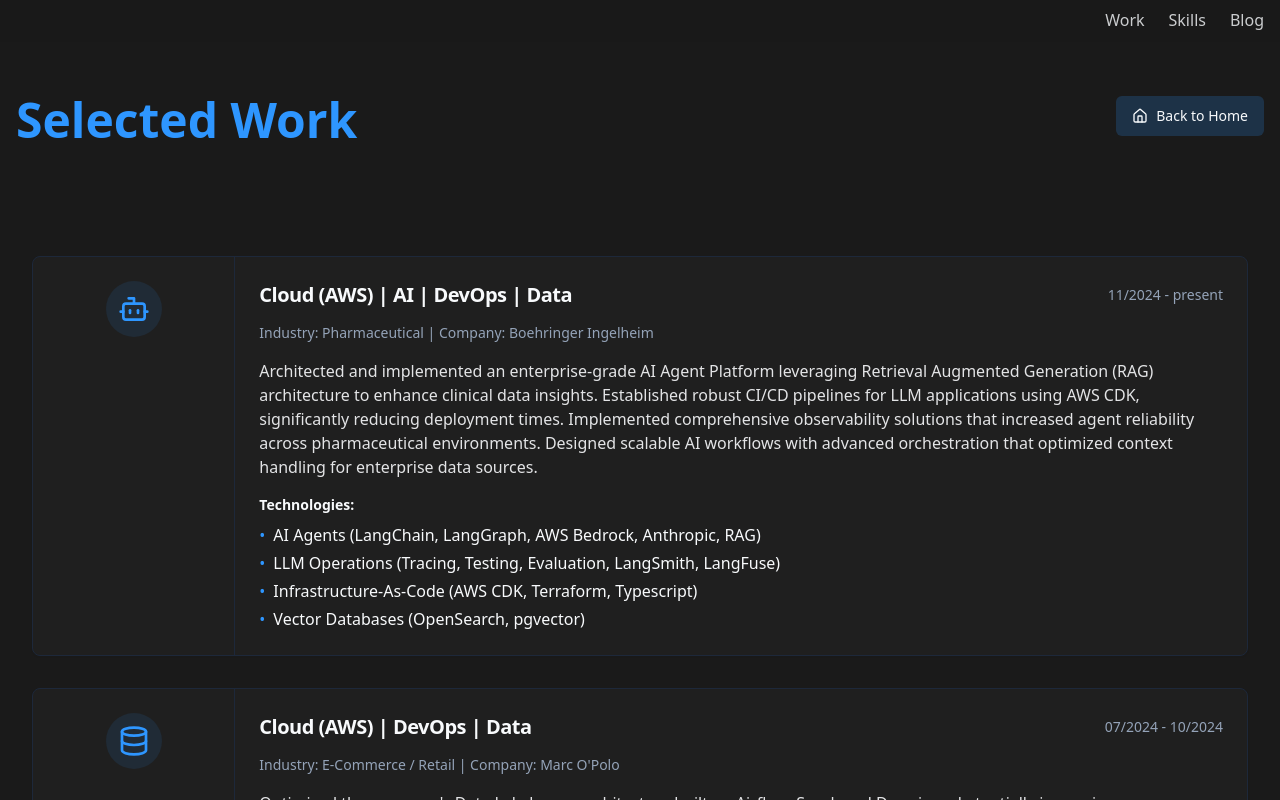
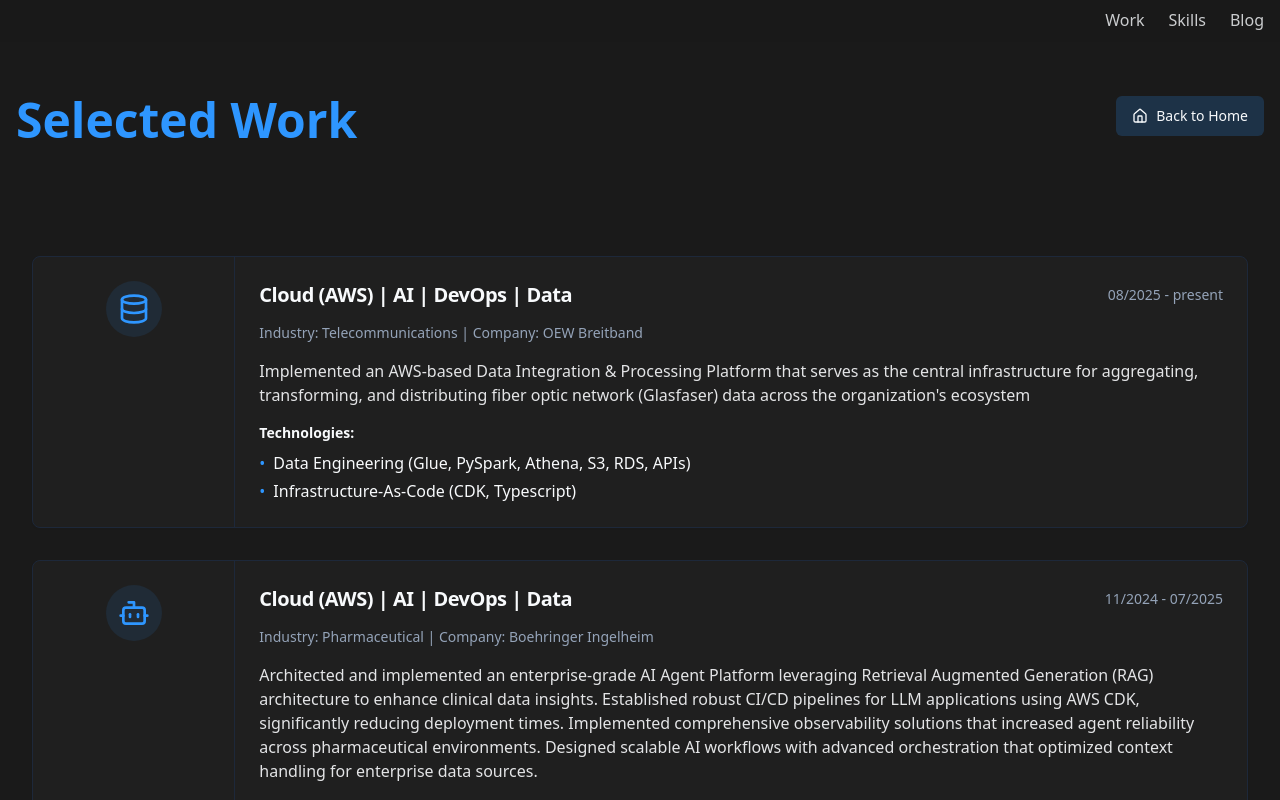
Before and after one commit to maxritter/max-ritter-website, a React (Vite) app: page /work in a window 1280 px wide. Shown: the top 800 px of the page. Built offline with nearby package versions, Linux system fonts and the light colour scheme.

Commit message:
Updated Skills & Projects

```diff
--- a/src/components/ProjectsSection.tsx
+++ b/src/components/ProjectsSection.tsx
@@ -7,7 +7,20 @@ const ProjectsSection = () => {
     {
       id: 1,
       title: "Cloud (AWS) | AI | DevOps | Data",
-      duration: "11/2024 - present",
+      duration: "08/2025 - present",
+      industry: "Telecommunications",
+      company: "OEW Breitband",
+      description: "Implemented an AWS-based Data Integration & Processing Platform that serves as the central infrastructure for aggregating, transforming, and distributing fiber optic network (Glasfaser) data across the organization's ecosystem",
+      technologies: [
+        "Data Engineering (Glue, PySpark, Athena, S3, RDS, APIs)",
+        "Infrastructure-As-Code (CDK, Typescript)",
+      ],
+      icon: Database
+    },
+    {
+      id: 2,
+      title: "Cloud (AWS) | AI | DevOps | Data",
+      duration: "11/2024 - 07/2025",
       industry: "Pharmaceutical",
       company: "Boehringer Ingelheim",
       description: "Architected and implemented an enterprise-grade AI Agent Platform leveraging Retrieval Augmented Generation (RAG) architecture to enhance clinical data insights. Established robust CI/CD pipelines for LLM applications using AWS CDK, significantly reducing deployment times. Implemented comprehensive observability solutions that increased agent reliability across pharmaceutical environments. Designed scalable AI workflows with advanced orchestration that optimized context handling for enterprise data sources.",
@@ -20,7 +33,7 @@ const ProjectsSection = () => {
       icon: Bot
     },
     {
-      id: 2,
+      id: 3,
       title: "Cloud (AWS) | DevOps | Data",
       duration: "07/2024 - 10/2024",
       industry: "E-Commerce / Retail",
@@ -35,7 +48,7 @@ const ProjectsSection = () => {
       icon: Database
     },
     {
-      id: 3,
+      id: 4,
       title: "Cloud (AWS) | AI | DevOps | Data",
       duration: "04/2023 - 06/2024",
       industry: "Pharmaceutical",
@@ -50,7 +63,7 @@ const ProjectsSection = () => {
       icon: Bot
     },
     {
-      id: 4,
+      id: 5,
       title: "Cloud (AWS) | Data | DevOps",
       duration: "03/2022 - 03/2023",
       industry: "Publishing / Media",
@@ -66,7 +79,7 @@ const ProjectsSection = () => {
       icon: Server
     },
     {
-      id: 5,
+      id: 6,
       title: "Cloud (AWS) | AI | DevOps | Data",
       duration: "08/2021 - 02/2022",
       industry: "Automotive",
@@ -82,7 +95,7 @@ const ProjectsSection = () => {
       icon: Database
     },
     {
-      id: 6,
+      id: 7,
       title: "Cloud (Azure) | Data | DevOps | IoT",
       duration: "03/2021 - 07/2021",
       industry: "Climate",
@@ -97,7 +110,7 @@ const ProjectsSection = () => {
       icon: Database
     },
     {
-      id: 7,
+      id: 8,
       title: "Cloud (AWS) | DevOps",
       duration: "08/2020 - 02/2021",
       industry: "E-Commerce / Retail",
@@ -112,7 +125,7 @@ const ProjectsSection = () => {
       icon: Server
     },
     {
-      id: 8,
+      id: 9,
       title: "Cloud (AWS) | Data | AI | DevOps",
       duration: "07/2019 - 07/2020",
       industry: "Mobility",
@@ -127,7 +140,7 @@ const ProjectsSection = () => {
       icon: Code
     },
     {
-      id: 9,
+      id: 10,
       title: "Cloud (AWS) | AI | IoT",
       duration: "03/2018 - 06/2019",
       industry: "Mobility",
@@ -142,7 +155,7 @@ const ProjectsSection = () => {
       icon: Code
     },
     {
-      id: 10,
+      id: 11,
       title: "Cloud (AWS) | AI | IoT",
       duration: "09/2017 - 02/2018",
       industry: "Artificial Intelligence",
--- a/src/components/SkillsSection.tsx
+++ b/src/components/SkillsSection.tsx
@@ -10,7 +10,7 @@ const SkillsSection = () => {
         focus: "Design and implementation of complex embedded systems",
         institution: "HS Pforzheim",
         grade: "1.3",
-        period: "2018 - 2020",
+        period: "2015 - 2017",
         keyTopics: [
           "Real-time operating systems and embedded Linux",
           "System on Chip (SoC) design and verification",
@@ -26,7 +26,7 @@ const SkillsSection = () => {
         focus: "Automation Engineering and Information Networks",
         institution: "HS Ravensburg-Weingarten",
         grade: "1.5",
-        period: "2014 - 2018",
+        period: "2011 - 2015",
         keyTopics: [
           "Network protocols and distributed systems",
           "Industrial automation and control systems",
```
